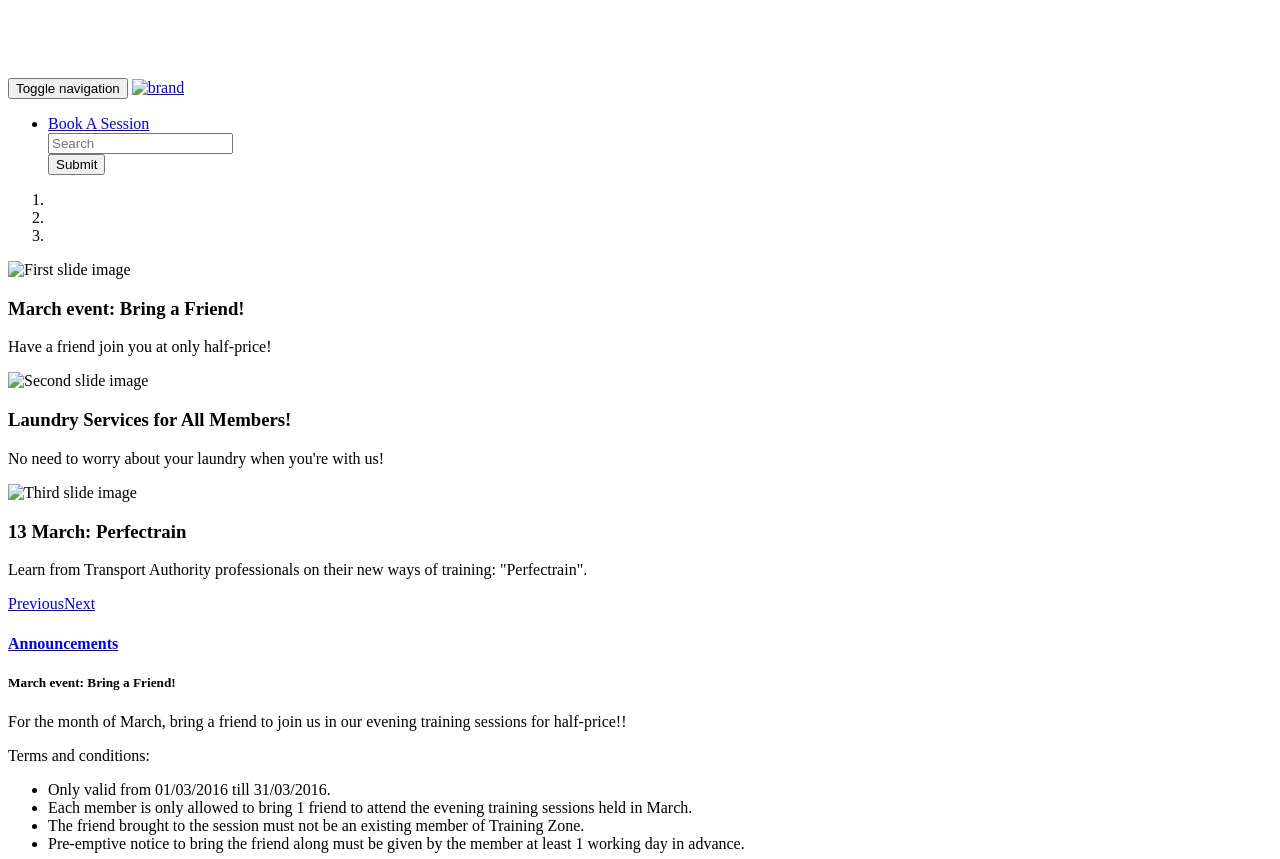
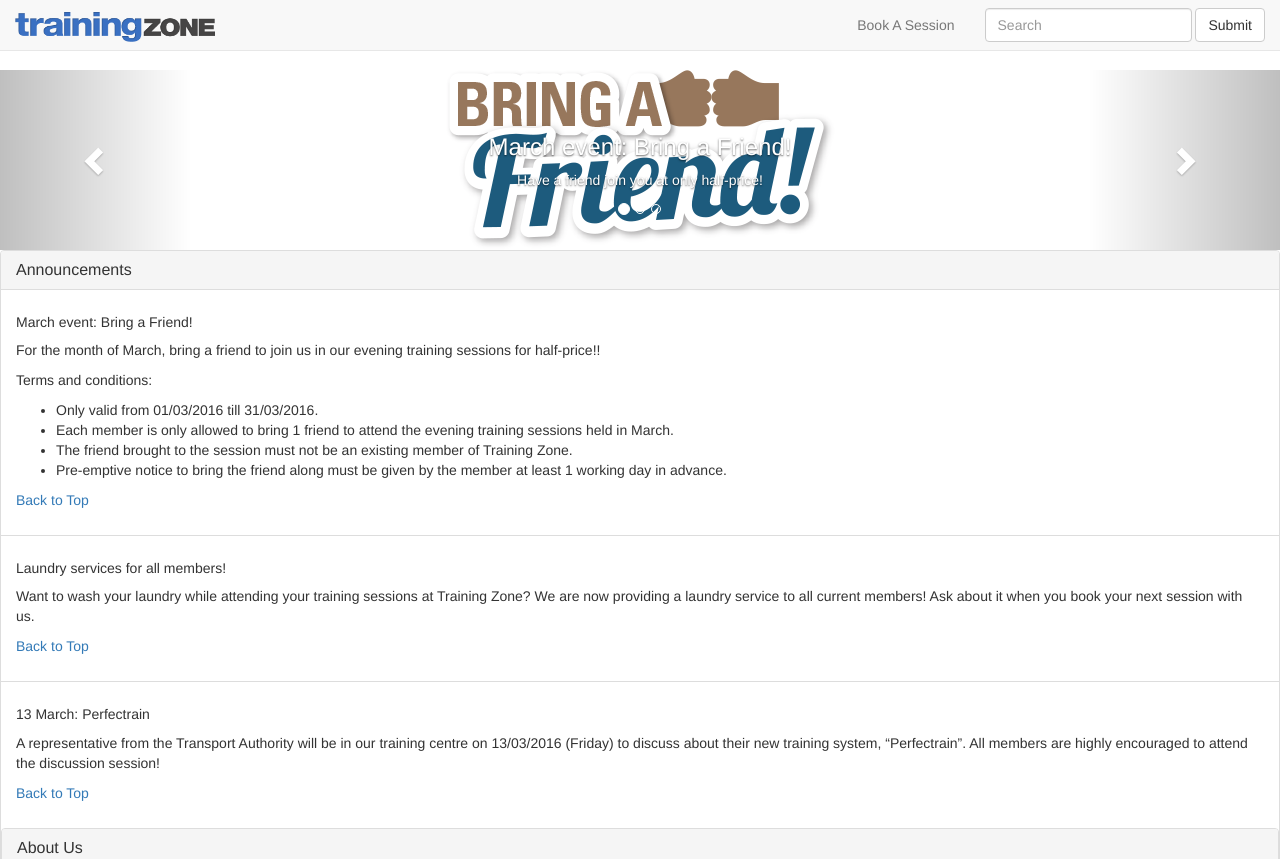
Before and after one commit to elaine-low/trainingzone, a plain HTML site: page index.html in a window 1280 px wide. Shown: the top 859 px of the page. Drawn offline with nearby package versions, Linux system fonts and the light colour scheme.

Commit message:
Update index.html

```diff
--- a/index.html
+++ b/index.html
@@ -6,8 +6,8 @@
 	<meta name="viewport" content="width=device-width, initial-scale=1">
     <title></title>
     <!-- Bootstrap -->
-	<link href="file:///D|/Important/JCU Singapore/2016/CP1806/MiniSite 2_Alternate/css/bootstrap.css" rel="stylesheet">
-	<link href="file:///D|/Important/JCU Singapore/2016/CP1806/MiniSite 2_Alternate/css/styles.css" rel="stylesheet" type="text/css">
+	<link href="bootstrap.css" rel="stylesheet">
+	<link href="styles.css" rel="stylesheet" type="text/css">
 
 	<!-- HTML5 shim and Respond.js for IE8 support of HTML5 elements and media queries -->
 	<!-- WARNING: Respond.js doesn't work if you view the page via file:// -->
@@ -23,7 +23,7 @@
         <!-- Brand and toggle get grouped for better mobile display -->
         <div class="navbar-header">
           <button type="button" class="navbar-toggle collapsed" data-toggle="collapse" data-target="#topFixedNavbar1" aria-expanded="false"><span class="sr-only">Toggle navigation</span><span class="icon-bar"></span><span class="icon-bar"></span><span class="icon-bar"></span></button>
-          <a class="navbar-brand" href="FullSite.html"> <img src="file:///D|/Important/JCU Singapore/2016/CP1806/MiniSite 2_Alternate/images/TrainingZone.png" alt="brand" width="343" height="57" class="img-responsive"/></a></div>
+          <a class="navbar-brand" href="FullSite.html"> <img src="TrainingZone.png" alt="brand" width="343" height="57" class="img-responsive"/></a></div>
         <!-- Collect the nav links, forms, and other content for toggling -->
         <div class="collapse navbar-collapse" id="topFixedNavbar1">
           <ul class="nav navbar-nav navbar-right">
@@ -48,19 +48,19 @@
       <li data-target="#carousel1" data-slide-to="2"></li>
     </ol>
     <div class="carousel-inner" role="listbox">
-      <div class="item active"><img src="images/Announcement1.png" alt="First slide image" class="center-block">
+      <div class="item active"><img src="Announcement1.png" alt="First slide image" class="center-block">
         <div class="carousel-caption">
           <h3>March event: Bring a Friend!</h3>
           <p>Have a friend join you at only half-price!</p>
         </div>
       </div>
-      <div class="item"><img src="images/Announcement2.jpg" alt="Second slide image" class="center-block">
+      <div class="item"><img src="Announcement2.jpg" alt="Second slide image" class="center-block">
         <div class="carousel-caption">
           <h3>Laundry Services for All Members!</h3>
           <p>No need to worry about your laundry when you're with us!</p>
         </div>
       </div>
-      <div class="item"><img src="images/Announcement3.png" alt="Third slide image" class="center-block">
+      <div class="item"><img src="Announcement3.png" alt="Third slide image" class="center-block">
         <div class="carousel-caption">
           <h3>13 March: Perfectrain</h3>
           <p>Learn from Transport Authority professionals on their new ways of training: "Perfectrain".</p>
```
